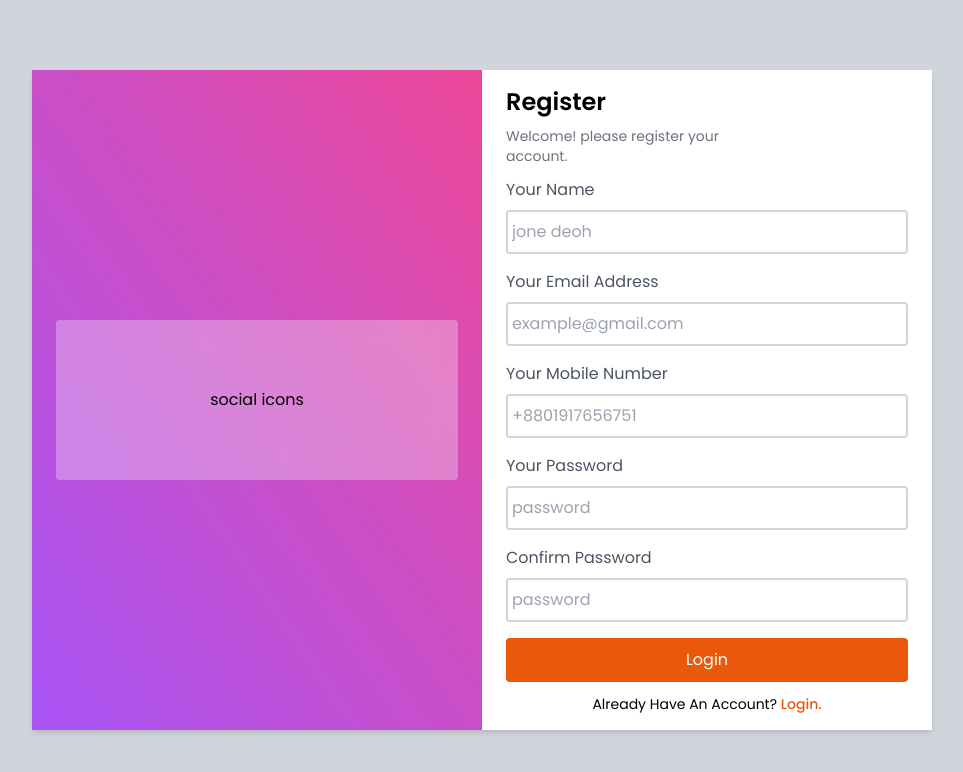
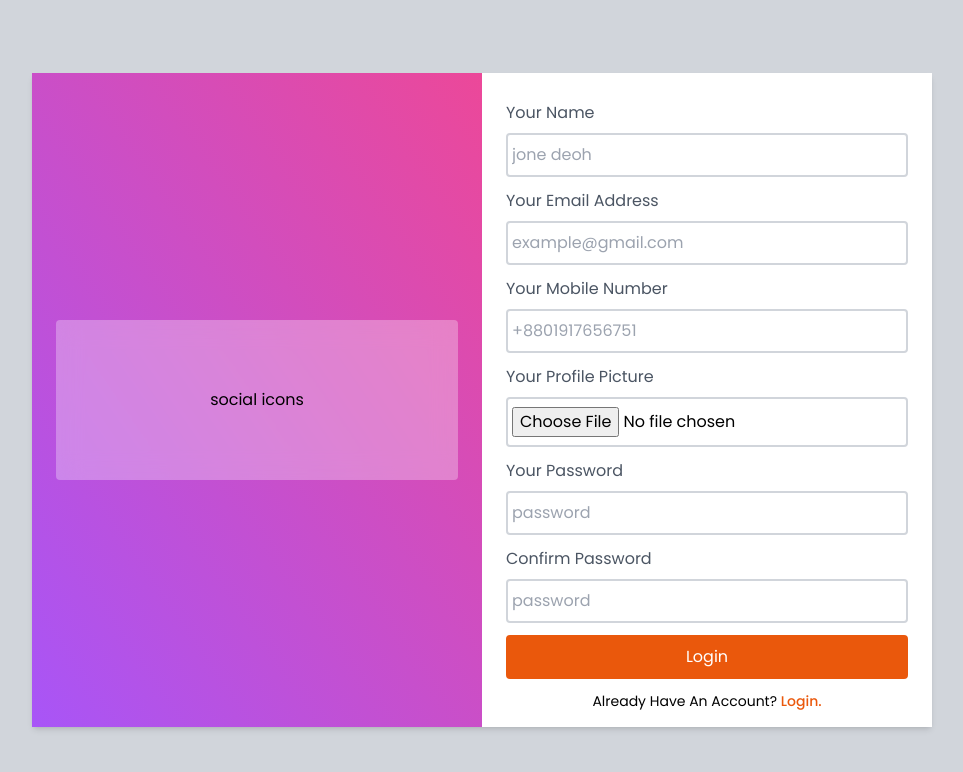
Before and after one commit to sksabbirhossain/my-chat, a React (Create React App) app: page /register in a window 1280 px wide. Shown: the top 772 px of the page, without its empty margins (158-1121 px from the left). Built offline with nearby package versions, Linux system fonts and the light colour scheme; no server answers.

Commit message:
created user register

```diff
--- a/package.json
+++ b/package.json
@@ -12,6 +12,7 @@
     "react-redux": "^8.0.1",
     "react-router-dom": "^6.18.0",
     "react-scripts": "5.0.1",
+    "react-toastify": "^9.1.3",
     "web-vitals": "^2.1.0"
   },
   "scripts": {
--- a/src/components/FormInput.js
+++ b/src/components/FormInput.js
@@ -1,8 +1,15 @@
 import React from "react";
 
-export const FormInput = ({ label, type, name, placeholder, className }) => {
+export const FormInput = ({
+  label,
+  type,
+  name,
+  placeholder,
+  className,
+  ...rest
+}) => {
   return (
-    <div className="block space-y-2 pb-4">
+    <div className="block space-y-2 pt-3">
       <div>
         <label
           htmlFor=""
@@ -16,6 +23,7 @@ export const FormInput = ({ label, type, name, placeholder, className }) => {
         name={name}
         placeholder={placeholder}
         className={`${className} border-2 border-gray-300 focus:outline-orange-600 rounded px-1 py-2 w-full`}
+        {...rest}
       />
     </div>
   );
--- a/src/index.js
+++ b/src/index.js
@@ -2,6 +2,8 @@ import React from "react";
 import { createRoot } from "react-dom/client";
 import { Provider } from "react-redux";
 import { BrowserRouter } from "react-router-dom";
+import { ToastContainer } from "react-toastify";
+import "react-toastify/dist/ReactToastify.css";
 import App from "./App";
 import { store } from "./app/store";
 import "./index.css";
@@ -14,5 +16,6 @@ root.render(
     <Provider store={store}>
       <App />
     </Provider>
+    <ToastContainer position="top-right" theme="colored" autoClose={2000} />
   </BrowserRouter>
 );
--- a/src/pages/Register.js
+++ b/src/pages/Register.js
@@ -1,10 +1,55 @@
-import React from "react";
-import { Link } from "react-router-dom";
+import React, { useEffect, useState } from "react";
+import { Link, useNavigate } from "react-router-dom";
+import { toast } from "react-toastify";
 import { Button } from "../components/Button";
 import { Form } from "../components/Form";
 import { FormInput } from "../components/FormInput";
+import { useRegisterMutation } from "../features/auth/authApi";
 
 export const Register = () => {
+  const [name, setName] = useState("");
+  const [email, setEmail] = useState("");
+  const [mobile, setMobile] = useState("");
+  const [avatar, setAvatar] = useState(undefined);
+  const [password, setPassword] = useState("");
+  const [confirmPassword, setConfirmPassword] = useState("");
+  const [error, setError] = useState(undefined);
+  const [commonError, setCommonError] = useState("");
+
+  const [register, { isSuccess, isLoading, error: responseError, isError }] =
+    useRegisterMutation();
+
+  const navigate = useNavigate();
+
+  useEffect(() => {
+    if (!isLoading && isError && responseError?.data?.errors) {
+      setError(responseError?.data?.errors);
+    }
+    if (!isLoading && isSuccess) {
+      toast.success("Register successful, please login");
+      navigate("/");
+    }
+  }, [isError, error, responseError, isLoading, isSuccess, navigate]);
+
+  //register handler
+  const registerHandler = (e) => {
+    e.preventDefault();
+    setCommonError("");
+    setError(undefined);
+    if (password !== confirmPassword) {
+      setCommonError("Password not match!");
+    } else {
+      const data = new FormData();
+      data.append("name", name);
+      data.append("email", email);
+      data.append("mobile", mobile);
+      data.append("avatar", avatar);
+      data.append("password", password);
+
+      register(data);
+    }
+  };
+
   return (
     <div className="w-full h-full min-h-screen flex justify-center items-center bg-gray-300 px-2 lg:px-0">
       <div className="flex flex-col-reverse sm:flex-row w-full justify-between sm:max-w-[900px] shadow-md rounded">
@@ -16,45 +61,93 @@ export const Register = () => {
           </div>
         </div>
         <div className="w-full bg-white px-6 py-4">
-          <div className="pb-3 space-y-2">
+          {/* <div className="pb-3 space-y-2">
             <h3 className="text-2xl font-semibold">Register</h3>
             <p className="text-sm text-gray-500">
               Welcome! please register your <br /> account.
             </p>
-          </div>
-          <Form>
+          </div> */}
+          {commonError !== "" && (
+            <p className="text-gray-900 bg-red-300 rounded py-2 px-1 mb-2">
+              {commonError}
+            </p>
+          )}
+          <Form onSubmit={registerHandler}>
             <FormInput
               label="your name"
               type="text"
               name="name"
               placeholder="jone deoh"
+              value={name}
+              onChange={(e) => setName(e.target.value)}
             />
+            {error !== undefined && error?.name && (
+              <p className="text-red-600 text-xs font-medium py-1">
+                {error?.name?.msg}
+              </p>
+            )}
             <FormInput
               label="your email address"
               type="email"
               name="email"
               placeholder="example@gmail.com"
+              value={email}
+              onChange={(e) => setEmail(e.target.value)}
             />
+            {error !== undefined && error?.email && (
+              <p className="text-red-600 text-xs font-medium py-1">
+                {error?.email?.msg}
+              </p>
+            )}
             <FormInput
               label="your mobile number"
               type="text"
               name="mobile"
               placeholder="+8801917656751"
+              value={mobile}
+              onChange={(e) => setMobile(e.target.value)}
             />
+            {error !== undefined && error?.mobile && (
+              <p className="text-red-600 text-xs font-medium py-1">
+                {error?.mobile?.msg}
+              </p>
+            )}
+            <FormInput
+              label="your profile picture"
+              type="file"
+              name="avatar"
+              onChange={(e) => setAvatar(e.target.files[0])}
+            />
+            {error !== undefined && error?.avatar && (
+              <p className="text-red-600 text-xs font-medium py-1">
+                {error?.avatar?.msg}
+              </p>
+            )}
             <FormInput
               label="your password"
               type="password"
               name="password"
               placeholder="password"
+              value={password}
+              onChange={(e) => setPassword(e.target.value)}
             />
+            {error !== undefined && error?.password && (
+              <p className="text-red-600 text-xs font-medium py-1">
+                {error?.password?.msg}
+              </p>
+            )}
             <FormInput
               label="confirm password"
               type="password"
               name="confirmPassword"
               placeholder="password"
+              value={confirmPassword}
+              onChange={(e) => setConfirmPassword(e.target.value)}
             />
 
-            <Button name="Login" className="w-full" />
+            <div className="pt-3">
+              <Button name="Login" className="w-full" disabled={isLoading} />
+            </div>
           </Form>
           <div className="text-center pt-3">
             <p className="text-sm capitalize">
```
Also changed, not shown: 1 other file (tests, documents, lock files or other folders).
